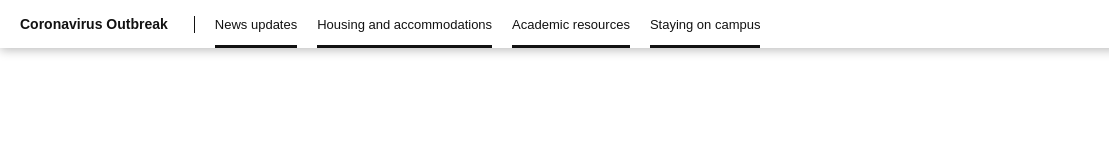
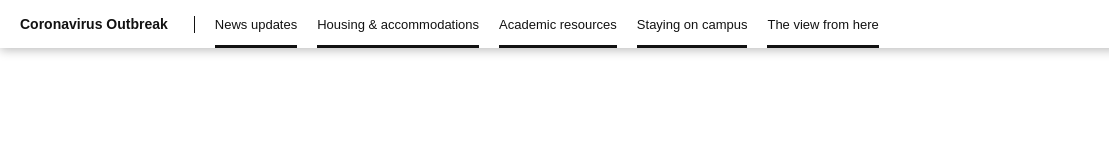
Before and after one commit to graphicsdesk/corona-navbar, a website built with Parcel: page src/index.html in a window 1280 px wide. Shown: the full height of the page, 0-1109 px from the left. Built offline with nearby package versions, Linux system fonts and the light colour scheme; a web font is replaced by a local one.

Commit message:
added eye tab

```diff
--- a/src/script.js
+++ b/src/script.js
@@ -26,7 +26,7 @@ function createNavLinks() {
       link: 'https://www.columbiaspectator.com/news/2020/03/15/coronavirus-updates-columbia-and-barnard-move-to-online-classes-for-remainder-of-spring-semester/',
     },
     {
-      name: 'Housing and accommodations',
+      name: 'Housing & accommodations',
       link: 'https://www.columbiaspectator.com/news/2020/03/15/how-to-navigate-housing-and-university-accommodations/',
     },
     {
@@ -36,6 +36,10 @@ function createNavLinks() {
     {
       name: 'Staying on campus',
       link: 'https://www.columbiaspectator.com/news/2020/03/15/what-you-need-to-know-if-you-remain-on-campus/',
+    },
+    {
+      name: 'The view from here',
+      link: 'https://www.columbiaspectator.com/the-eye/2020/03/26/letter-from-the-editor-issue-4/',
     },
   ];
 
--- a/src/styles.scss
+++ b/src/styles.scss
@@ -153,14 +153,20 @@ body {
   display: none;
 }
 
-@media (max-width: 980px) {
+@media (max-width: 1090px) {
+  #cds-logo-desktop-container {
+    display: none;
+  }
+}
+
+@media (max-width: 960px) {
   #line-break {
     display: block;
   }
 }
 
 // Collapse navbar
-@media (max-width: 760px) {
+@media (max-width: 860px) {
   #line-break {
     display: none;
   }
@@ -257,12 +263,6 @@ body {
   }
 }
 
-@media (max-width: 880px) {
-  #cds-logo-desktop-container {
-    display: none;
-  }
-}
-
 // ELLIPSIS STUFF
 
 section#top {
```
